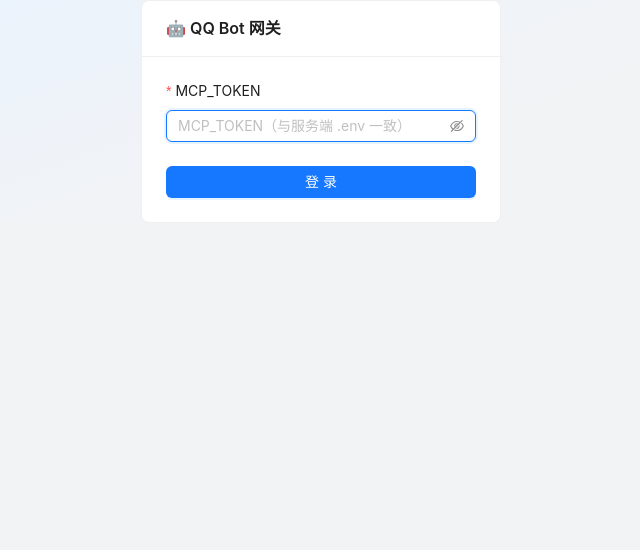
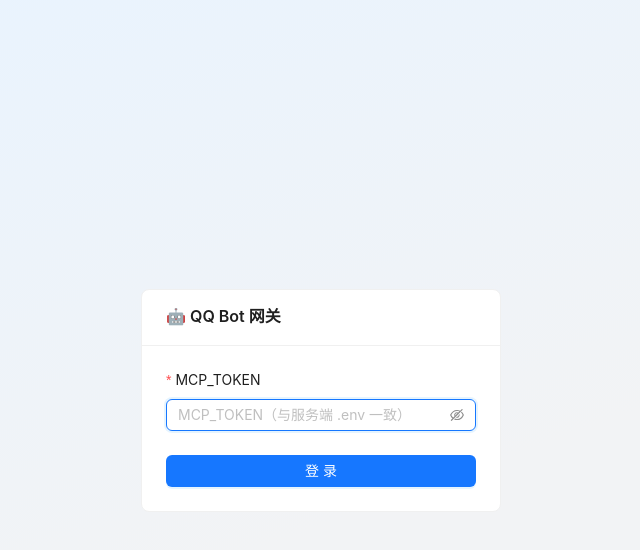
Before and after one commit to WuJunkai2004/QSense, a React (Vite) app: page / in a window 1280 px wide. Shown: the top 550 px of the page, without its empty margins (319-959 px from the left). Built offline with nearby package versions, Linux system fonts and the light colour scheme.

Commit message:
fix: 布局根因——antd <App> 在#root下插 div.ant-app 未继承高度，height:100%链断裂→消息区随内容长高被裁剪(滚轮失效/只见最早消息/发送框不可见)；补 .ant-app 高度

```diff
--- a/src/app.css
+++ b/src/app.css
@@ -6,7 +6,8 @@
 
 html,
 body,
-#root {
+#root,
+#root .ant-app {
   height: 100%;
   margin: 0;
   overflow: hidden; /* 视口锁死：任何滚动都发生在内部面板，不整页滚 */
```
